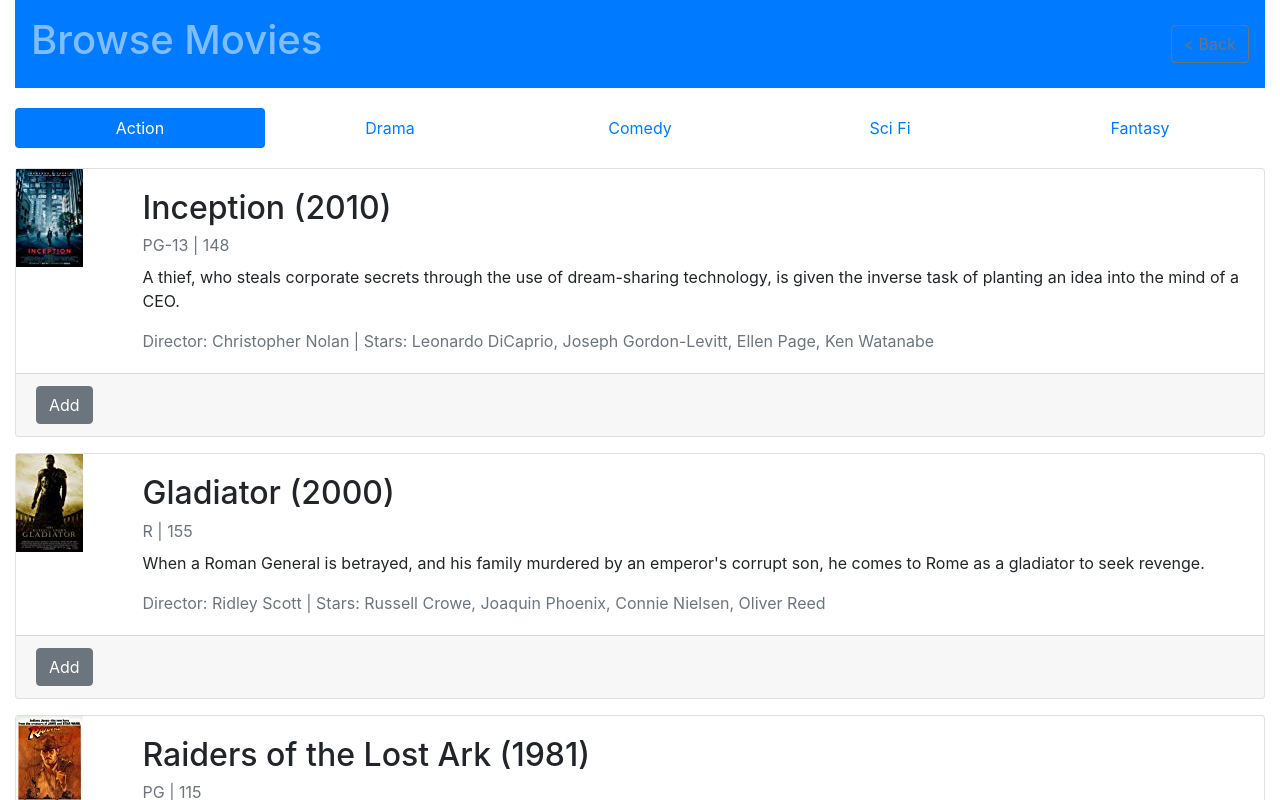
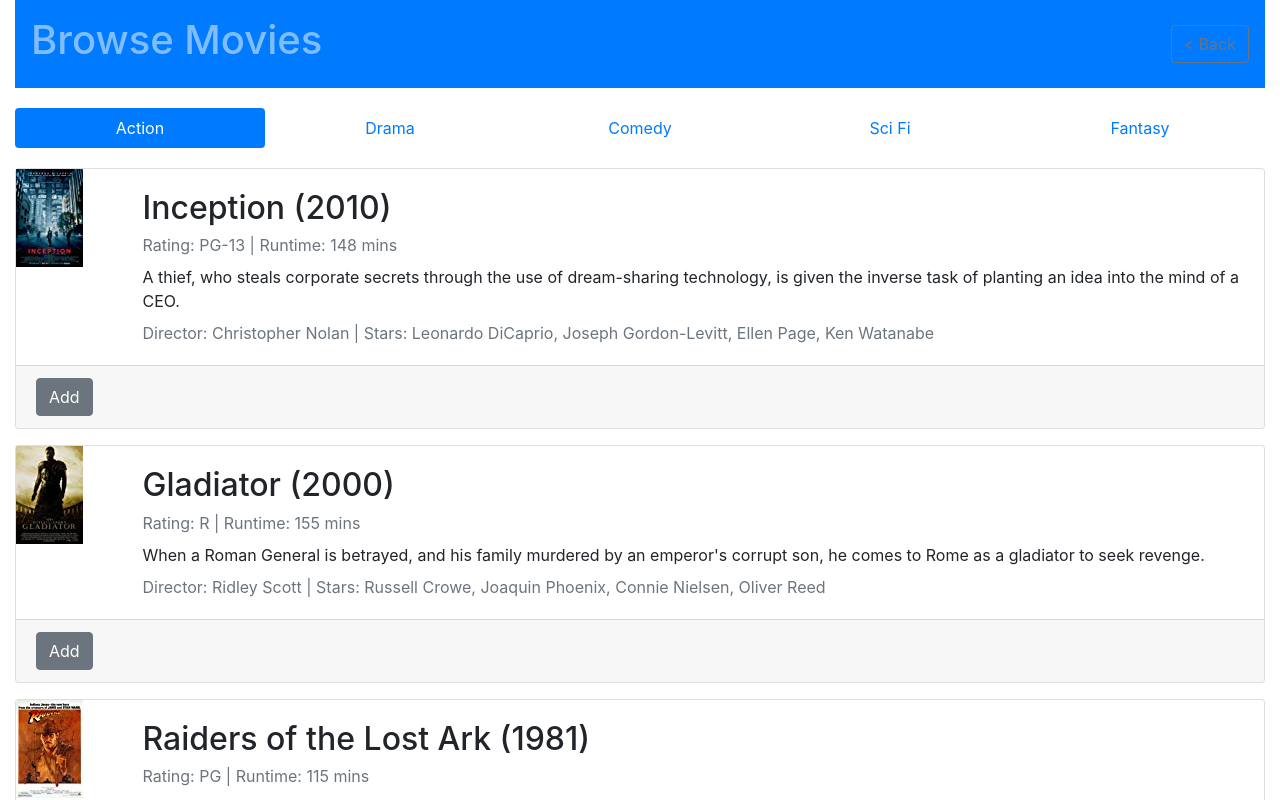
Before and after one commit to erin-doyle/reactathon-a11y-workshop, a React (Create React App) app: page /browse/action in a window 1280 px wide. Shown: the top 800 px of the page. Built offline with nearby package versions, Linux system fonts and the light colour scheme; what react-a11y would draw is missing.

Commit message:
Improved the movie image alt and added labels (visual and aria-label) to the Movie listing as appropriate

```diff
--- a/src/primitives/Movie.js
+++ b/src/primitives/Movie.js
@@ -20,13 +20,15 @@ const Movie = ({ movieId, movie, movieActions }) => {
     return (
         <div className="card mb-3">
             <div className="row">
-                <div className="col-1"><img src={imgSrc} alt="movie" /></div>
+                <div className="col-1"><img src={imgSrc} alt={`${name} movie poster`} /></div>
                 <div className="col">
                     <div className="card-body">
                         <h2 className="card-title">{name} ({year})</h2>
-                        <p className="card-subtitle mb-2 text-muted">{rating} | {runtime} { genre ? `| ${genre}` : null }</p>
-                        <p className="card-text">{description}</p>
-                        <p className="card-text text-muted">Director: {director} | Stars: {stars}</p>
+                        <div className="card-subtitle mb-2 text-muted">
+                            Rating: {rating} | Runtime: {runtime} mins { genre ? `| Genre: ${genre}` : null }
+                        </div>
+                        <div aria-label="movie description" className="card-text mb-2">{description}</div>
+                        <div className="card-text text-muted">Director: {director} | Stars: {stars}</div>
 
                         { notes
                             ? <div className="blockquote-footer notes">
```
